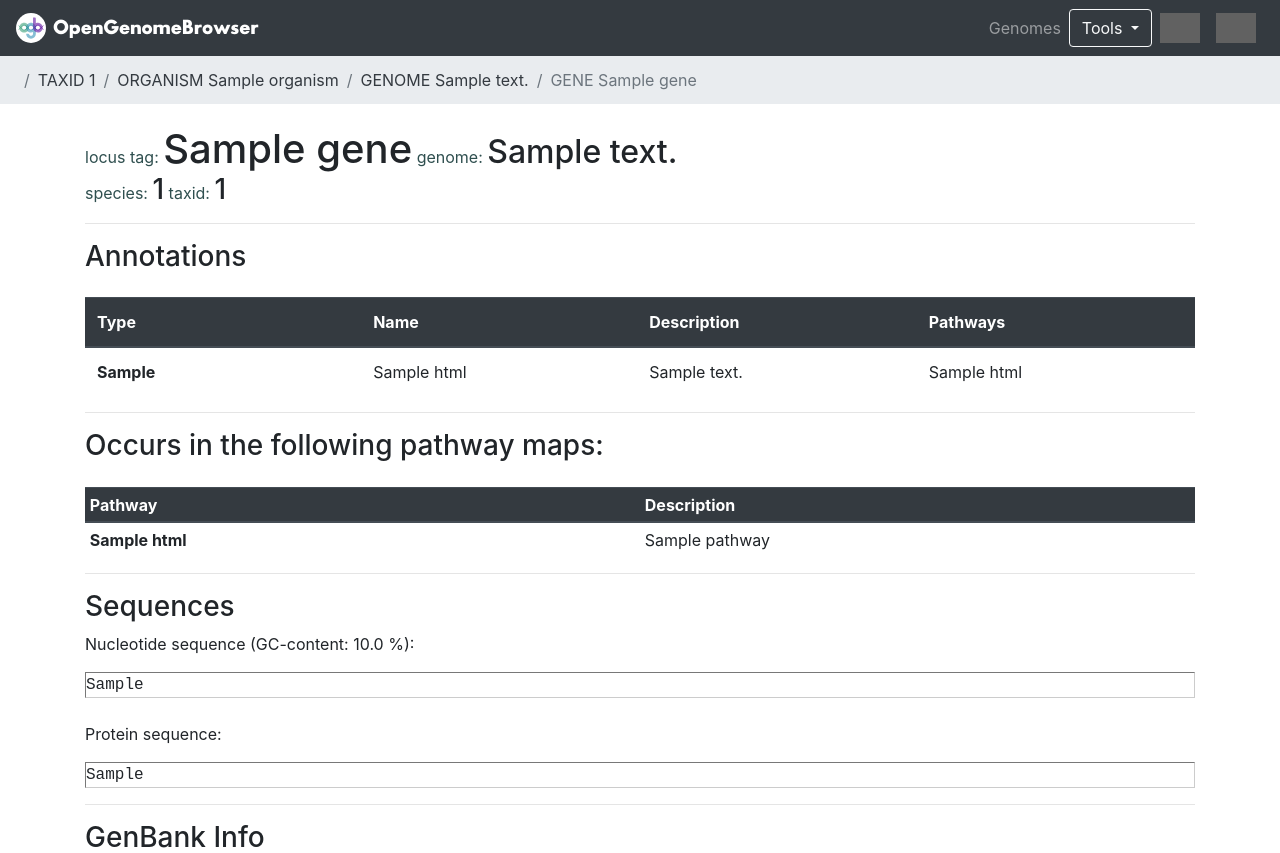
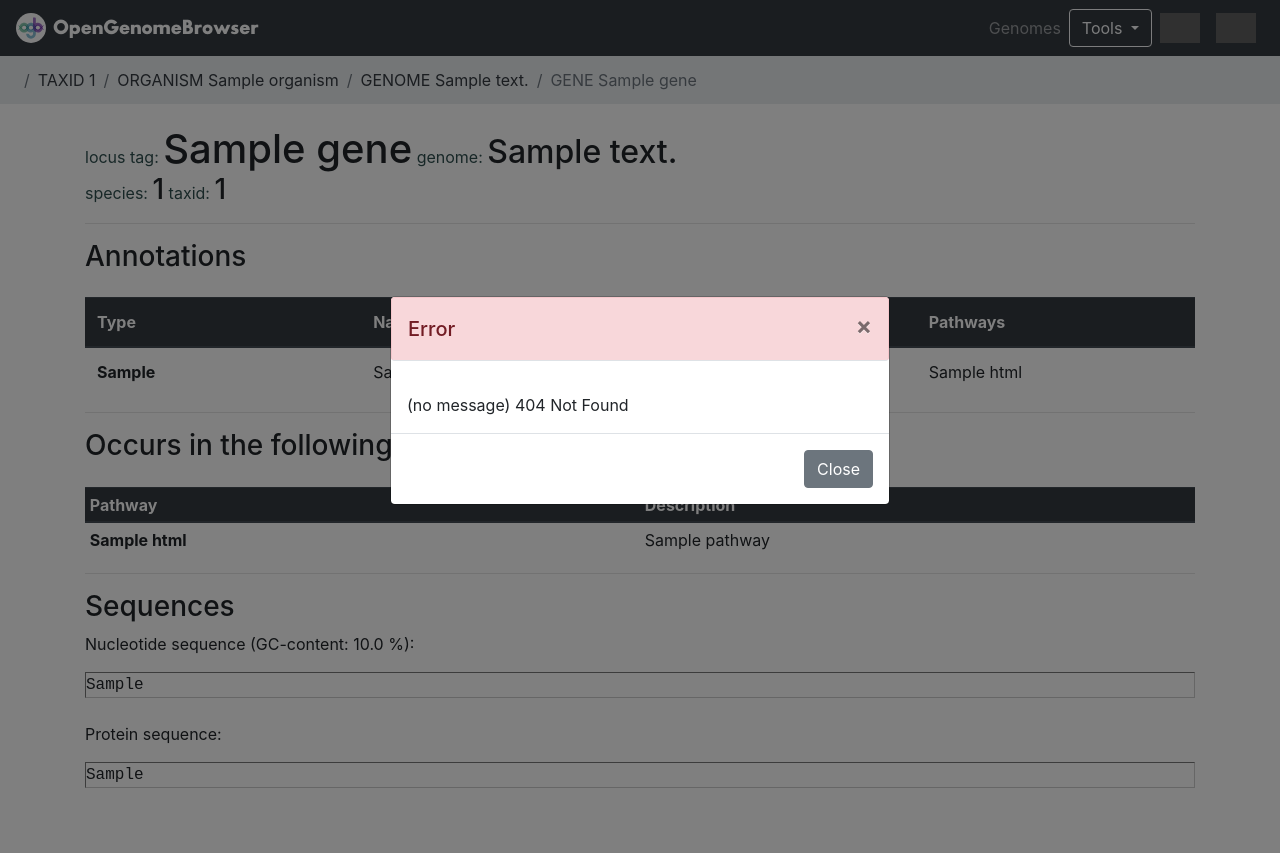
Before and after one commit to opengenomebrowser/opengenomebrowser, a Django app: template website/templates/website/gene_detail.html in a window 1280 px wide. Shown: the top 853 px of the page. After the commit the page ends 788 px from the top, so only its background shows below. Run offline with Django 3.2, Linux system fonts and the light colour scheme; the template is opened without the code that fills it: most values are stand-ins (such as "Sample title", 1, 10 or a date in 2020); parts of the project's set-up code (start-up, migrations or seed data) failed here and were passed over; some libraries are stand-ins or nearby versions; grey boxes are pictures that could not be loaded.

Commit message:
- fix broken link in admin/genome-import - fix error message on dna-feature-viewer.js

```diff
--- a/website/static/dna-feature-viewer/js/dna-feature-viewer.js
+++ b/website/static/dna-feature-viewer/js/dna-feature-viewer.js
@@ -6,10 +6,22 @@
 async function load_dna_feature_viewer_single(gene_identifier, target_div, span = 30000) {
     console.log('gene_identifier  :', gene_identifier, span)
 
-    await $.post('/api/dna-feature-viewer-single/', {'gene_identifier': gene_identifier, 'span': span}, function (data) {
+    await $.post('/api/dna-feature-viewer-single/', {
+        'gene_identifier': gene_identifier,
+        'span': span
+    }, function (data) {
         target_div.append(data['plot_div'])
         eval(data['script'])
     }, "json")
+        .fail(function (data, textStatus, jqXHR) {
+            if (data?.status === 409) {
+                console.log('Error 409 info:', data, textStatus, jqXHR)
+                alertModal('info', 'Info', data?.responseJSON?.message)
+            } else {
+                console.log('fail', data, textStatus, jqXHR)
+                alertModal('danger', 'Error', data?.responseJSON?.message || `(no message) ${data?.status} ${data?.statusText}`)
+            }
+        })
 }
 
 /**
@@ -26,7 +38,8 @@ async function load_dna_feature_viewer_multi(gene_identifiers, target_div, span
     }, function (data) {
         target_div.append(data['plot_div'])
         eval(data['script'])
-    }, "json").done(function () {
+    }, "json")
+        .done(function () {
             // make loci sortable
             new Sortable(document.getElementById('gene-loci'), {
                 handle: '.handle',
@@ -41,6 +54,15 @@ async function load_dna_feature_viewer_multi(gene_identifiers, target_div, span
                 showTaxidClickMenu(event)
             })
         })
+        .fail(function (data, textStatus, jqXHR) {
+            if (data?.status === 409) {
+                console.log('Error 409 info:', data, textStatus, jqXHR)
+                alertModal('info', 'Info', data?.responseJSON?.message)
+            } else {
+                console.log('fail', data, textStatus, jqXHR)
+                alertModal('danger', 'Error', data?.responseJSON?.message || `(no message) ${data?.status} ${data?.statusText}`)
+            }
+        })
 }
 
 function geneLabelClicked(label) {
--- a/website/templates/admin/genome_import.html
+++ b/website/templates/admin/genome_import.html
@@ -26,7 +26,7 @@
 
             <br>
 
-            <p>Click <a href="/files_html/{{ organism_folder_rel }}">here</a>
+            <p>Click <a href="/files_html/{{ organism_folder_rel }}/">here</a>
                 to explore the files.</p>
 
             <p>Click <a href="#" onclick="importGenome('{{ organism }}')">here</a>
```
Lines whose indentation alone changed are shown as unchanged.
